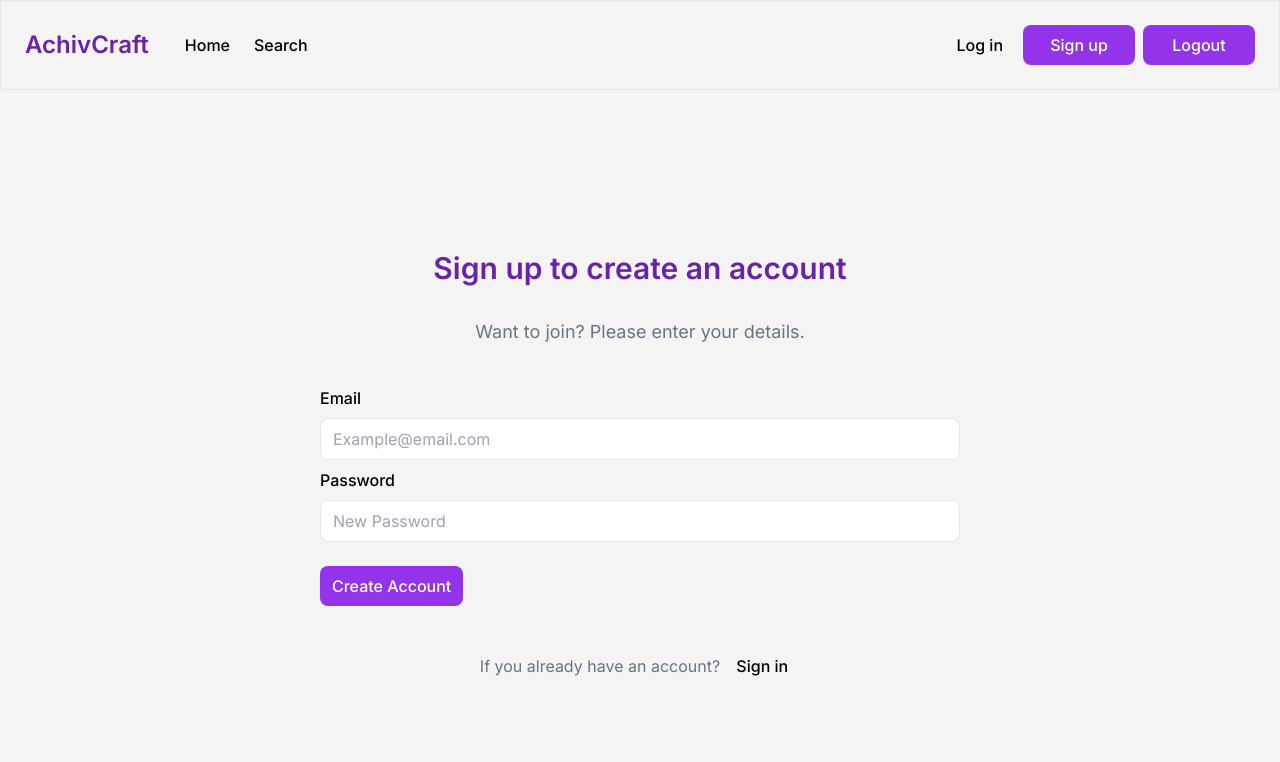
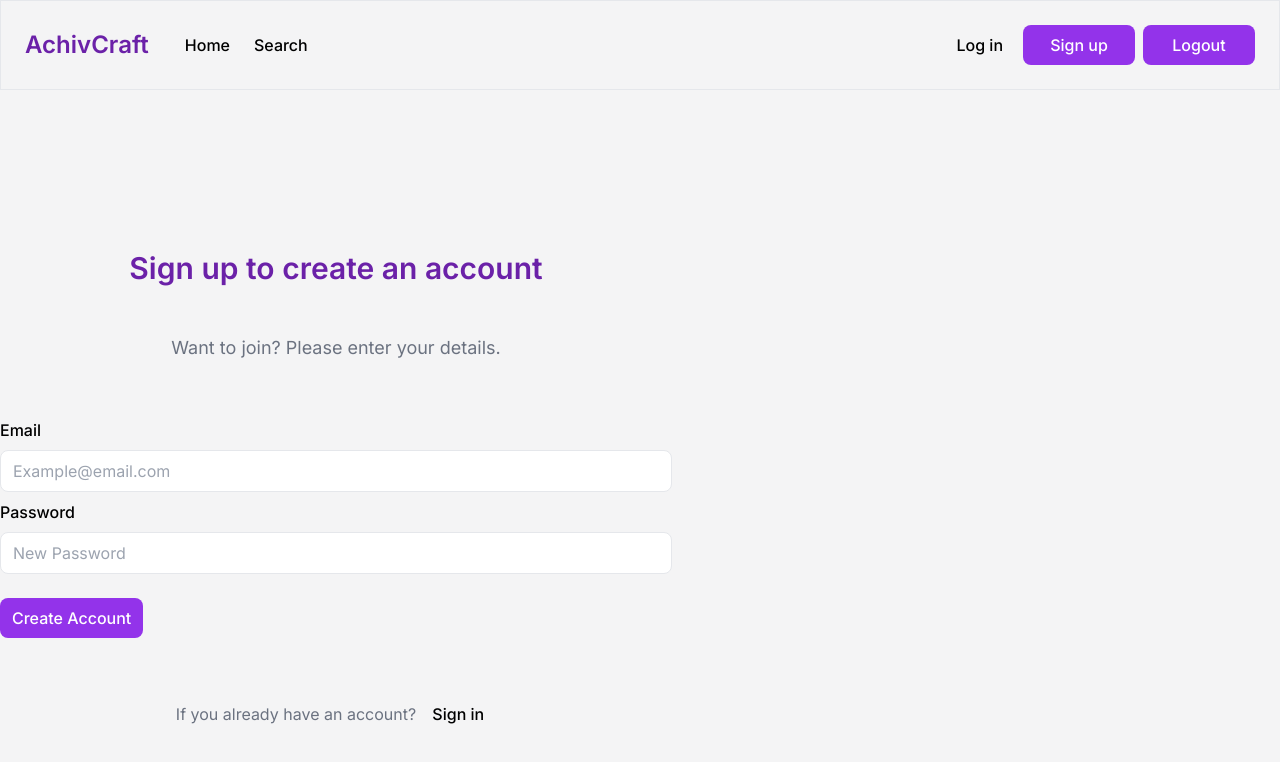
Before and after one commit to NessJade96/AchivCraft, a React (Vite) app in the folder client/: page /signup in a window 1280 px wide. Shown: the top 762 px of the page. Built offline with nearby package versions, Linux system fonts and the light colour scheme.

Commit message:
remove padding login & signup pages

```diff
--- a/client/src/pages/Login.tsx
+++ b/client/src/pages/Login.tsx
@@ -7,7 +7,7 @@ import { FormItem } from "../components/FormItem";
 
 export function Login() {
   return (
-    <div className="px-80 ">
+    <div className="flex justify-center flex-col gap-4 max-w-2xl min-w-96">
       <div className="pt-40">
         <Text tag="h1">Log in to your account</Text>
       </div>
--- a/client/src/pages/Signup.tsx
+++ b/client/src/pages/Signup.tsx
@@ -8,7 +8,7 @@ import { FormItem } from "../components/FormItem";
 export function Signup() {
   const data = useActionData();
   return (
-    <div className="px-80">
+    <div className="flex justify-center flex-col gap-4 max-w-2xl min-w-96">
       <div className="pt-40">
         <Text tag="h1">Sign up to create an account</Text>
       </div>
```
